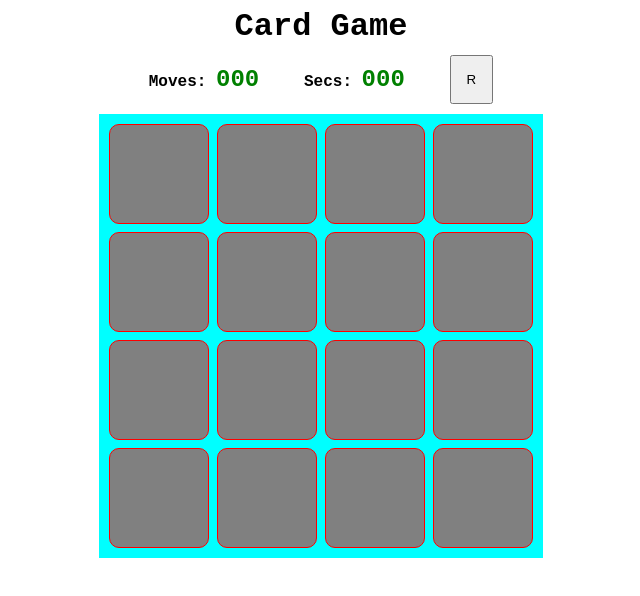
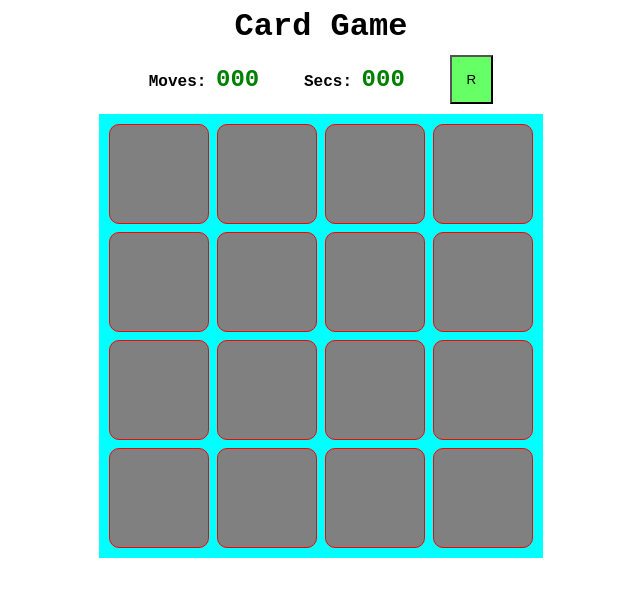
Before and after one commit to MagicMart/card-game-angular, an Angular app: page / in a window 1280 px wide. Shown: the top 596 px of the page, without its empty margins (319-959 px from the left). Built offline with nearby package versions, Linux system fonts and the light colour scheme.

Commit message:
button colours

```diff
--- a/src/app/card-container/card-container.component.html
+++ b/src/app/card-container/card-container.component.html
@@ -5,7 +5,9 @@
   <p>
     Secs: <span class="number">{{ getTickWithPadding() }}</span>
   </p>
-  <button (click)="reset()">R</button>
+  <button [style]="tick ? 'background: #ff6666' : 'background: #66ff66'" (click)="reset()">
+    R
+  </button>
 </div>
 
 <div class="card-container">
```
